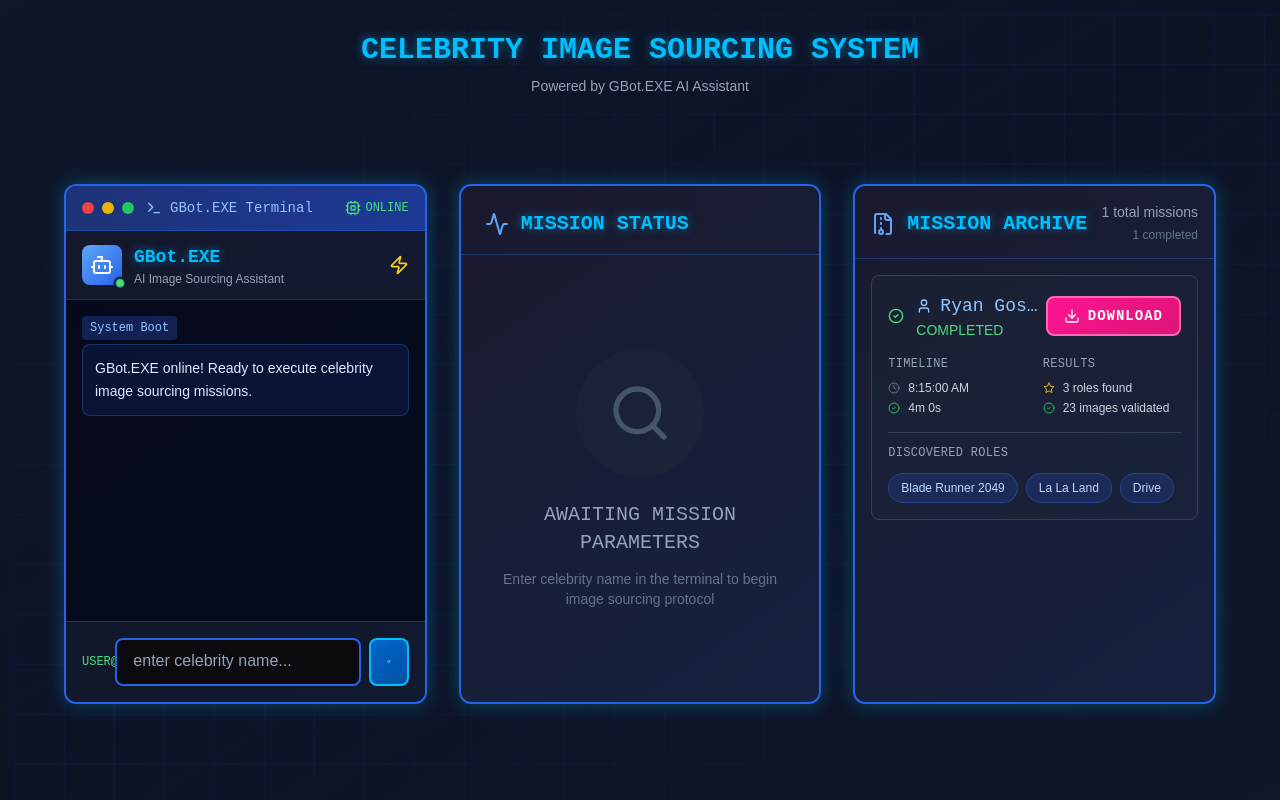
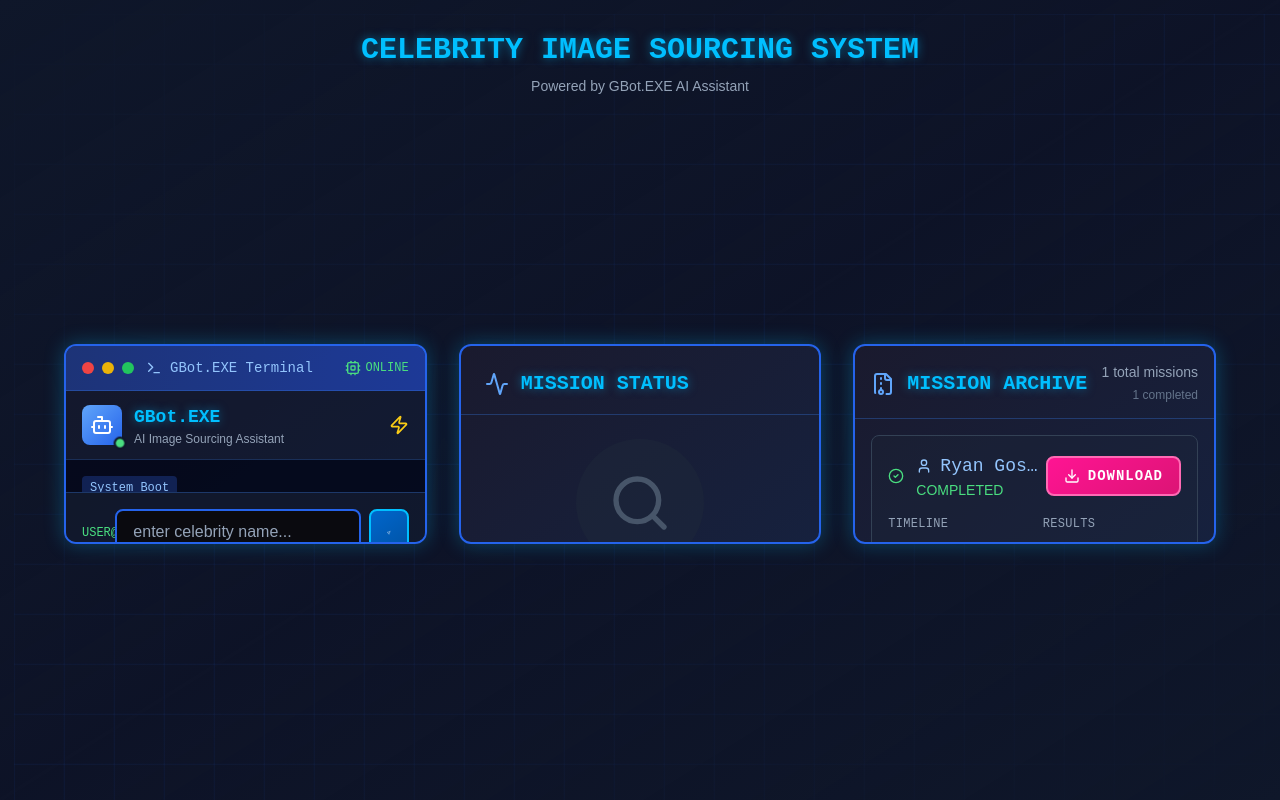
Before and after one commit to Esilos92/print-prep-node, a Next.js app in the folder dashboard/: page / in a window 1280 px wide. Built offline with nearby package versions, Linux system fonts and the light colour scheme.

Commit message:
Update globals.css

```diff
--- a/dashboard/src/app/globals.css
+++ b/dashboard/src/app/globals.css
@@ -59,7 +59,7 @@ body {
   100% { transform: translate(50px, 50px); }
 }
 
-/* Enhanced Terminal/Panel Styling with proper height constraints */
+/* Enhanced Terminal/Panel Styling - Horizontal Rectangles */
 .cyber-panel {
   background: linear-gradient(145deg, var(--bg-panel), var(--bg-card));
   border: 2px solid var(--border-glow);
@@ -67,19 +67,21 @@ body {
   box-shadow: var(--shadow-blue);
   position: relative;
   overflow: hidden;
-  height: 520px;
+  height: 200px;
   width: 100%;
+  max-width: 1200px;
+  margin: 0 auto;
   padding: 0;
   display: flex;
   flex-direction: column;
 }
 
-/* Ensure all panels are the same size and properly constrained */
+/* Ensure all panels are horizontal rectangles */
 @media (min-width: 1024px) {
   .cyber-panel {
-    height: 520px;
+    height: 200px;
     width: 100%;
-    max-width: 380px;
+    max-width: 1200px;
     margin: 0 auto;
   }
 }
```
